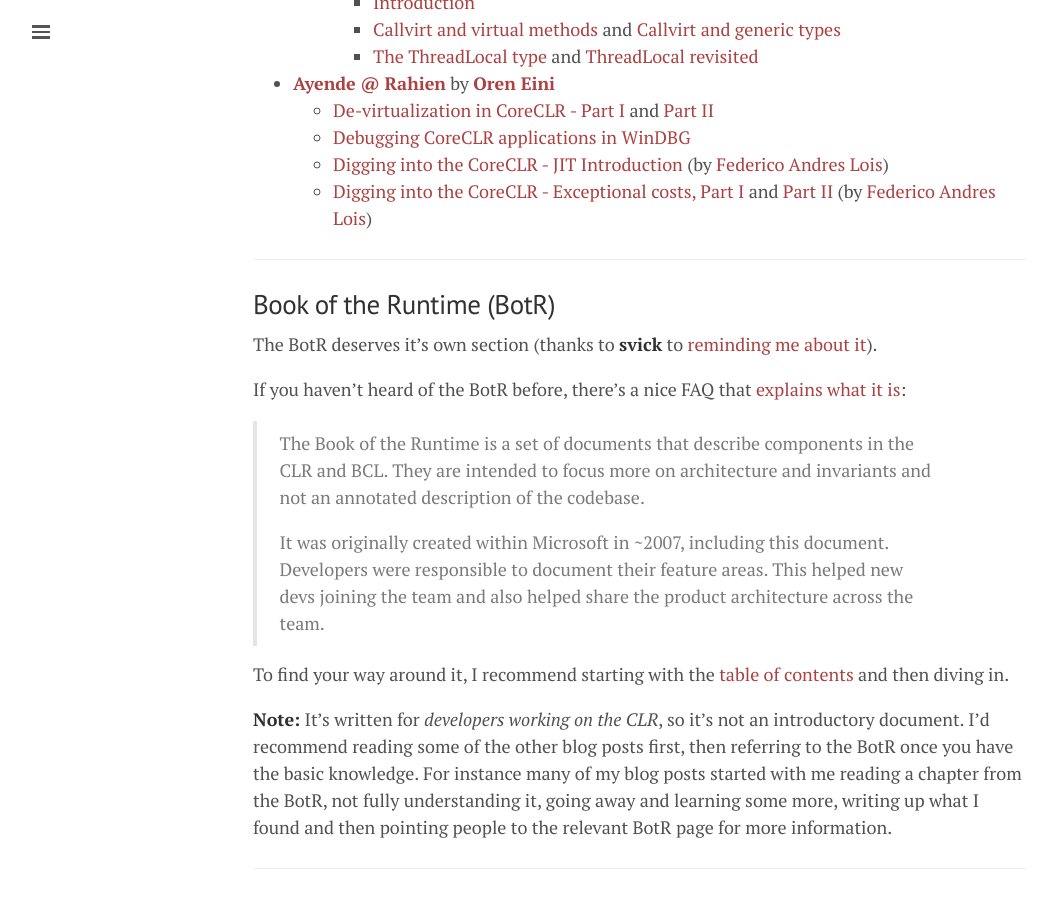
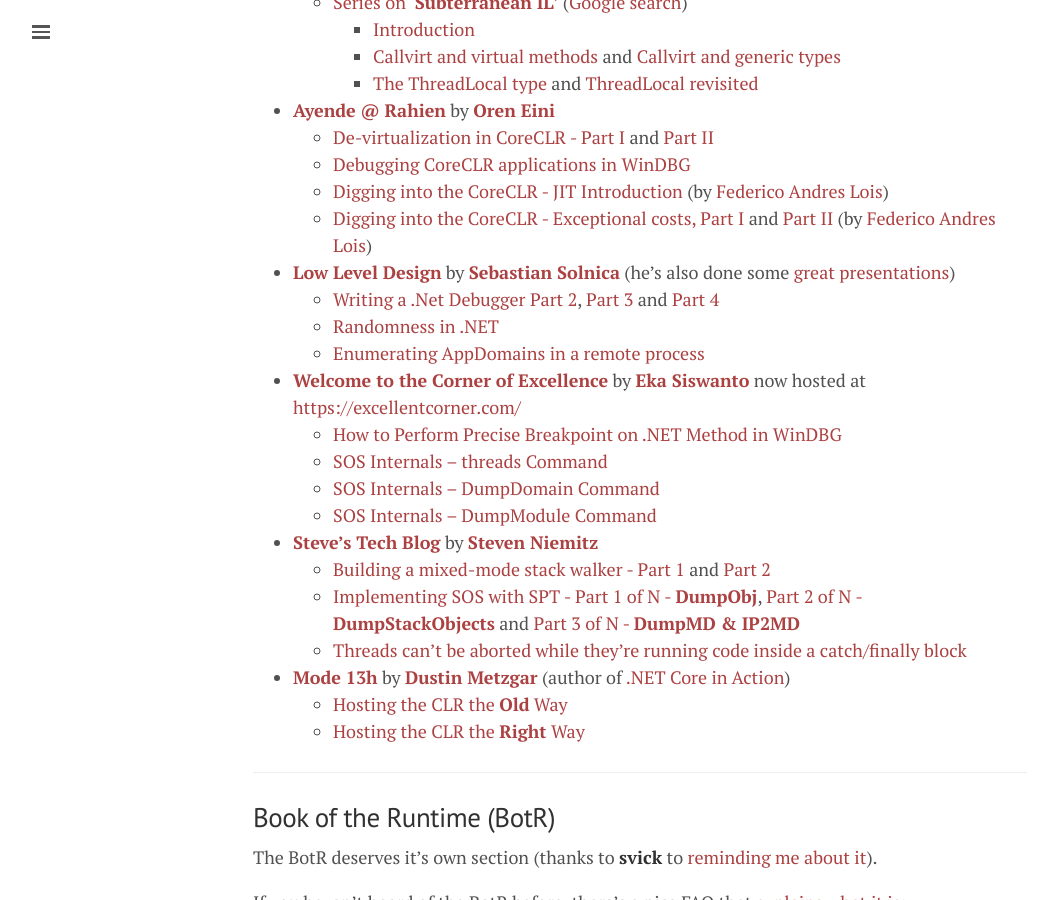
Before and after one commit to mattwarren/mattwarren.github.io, a Jekyll site: the page built from _posts/2018-01-22-Resources-for-Learning-about-.NET-Internals.md, in a window 1280 px wide and 900 px high, scrolled down 3963 px. Shown: the whole window, without its empty margins (0-1052 px from the left). Built offline with Jekyll 4.4.1, drawn with Linux system fonts in a browser that asks for light colours; nearby versions of some CDN libraries; comment, search, counter and statistics services are not loaded; some of the changed text lies outside the part shown.

Commit message:
Added a few most posts to the '.NET Internals' resource list

```diff
--- a/_posts/2018-01-22-Resources-for-Learning-about-.NET-Internals.md
+++ b/_posts/2018-01-22-Resources-for-Learning-about-.NET-Internals.md
@@ -56,7 +56,7 @@
 - [**TooSlowException**](http://tooslowexception.com/) by [**Konrad Kokosa** (@konradkokosa)](https://twitter.com/konradkokosa)
   - [.NET Core – compilation, running, debugging](http://tooslowexception.com/net-core-compilation-running-debugging/)
   - [How does Object.GetType() really work?](http://tooslowexception.com/how-does-gettype-work/)
-  - [Zero Garbage Collector for .NET Core](http://tooslowexception.com/zero-garbage-collector-for-net-core/)
+  - [Zero Garbage Collector for .NET Core](http://tooslowexception.com/zero-garbage-collector-for-net-core/) and the follow-up [Zero Garbage Collector for .NET Core 2.1 and ASP.NET Core 2.1](http://tooslowexception.com/zero-garbage-collector-for-net-core-2-1-and-asp-net-core-2-1/)
   - [The Ultimate .NET Experiment – open source project](http://tooslowexception.com/the-ultimate-net-experiment-project/)
 - [**a little bit of programming**](https://marcinjuraszek.com) by [**Marcin Juraszek** (@mmjuraszek)](https://twitter.com/mmjuraszek) (**M/S**)
   - [String.Split and int[] allocations](https://marcinjuraszek.com/2017/10/string-split-and-int-array-allocations.html)
@@ -140,6 +140,22 @@
   - [Debugging CoreCLR applications in WinDBG](https://ayende.com/blog/174914/debugging-coreclr-applications-in-windbg)
   - [Digging into the CoreCLR - JIT Introduction](https://ayende.com/blog/174977/digging-into-the-coreclr-jit-introduction) (by [Federico Andres Lois](https://twitter.com/federicolois))
   - [Digging into the CoreCLR - Exceptional costs, Part I](https://ayende.com/blog/175009/digging-into-the-coreclr-exceptional-costs-part-i) and [Part II](https://ayende.com/blog/175010/digging-into-the-coreclr-exceptional-costs-part-ii) (by [Federico Andres Lois](https://twitter.com/federicolois))
+- [**Low Level Design**](https://lowleveldesign.org) by [**Sebastian Solnica**](https://twitter.com/lowleveldesign) (he's also done some [great presentations](https://lowleveldesign.org/presentations/))
+  - [Writing a .Net Debugger](https://lowleveldesign.org/2010/10/11/writing-a-net-debugger-part-1-starting-the-debugging-session/) [Part 2](https://lowleveldesign.org/2010/10/22/writing-a-net-debugger-part-2-handling-events-and-creating-wrappers/), [Part 3](https://lowleveldesign.org/2010/11/08/writing-a-net-debugger-part-3-symbol-and-source-files/) and [Part 4](https://lowleveldesign.org/2010/12/01/writing-a-net-debugger-part-4-breakpoints/)
+  - [Randomness in .NET](https://lowleveldesign.org/2018/08/15/randomness-in-net/)
+  - [Enumerating AppDomains in a remote process](https://lowleveldesign.org/2016/08/23/enumerating-appdomains-in-a-remote-process/)
+- [**Welcome to the Corner of Excellence**](https://ekasiswanto.wordpress.com/) by [**Eka Siswanto**](https://twitter.com/surya_rakanta) now hosted at [https://excellentcorner.com/](https://excellentcorner.com/)
+  - [How to Perform Precise Breakpoint on .NET Method in WinDBG](https://excellentcorner.com/2018/06/21/how-to-perform-precise-breakpoint-on-net-method-in-windbg/)
+  - [SOS Internals – threads Command](https://ekasiswanto.wordpress.com/2010/11/15/sos-internals-threads-command/)
+  - [SOS Internals – DumpDomain Command](https://ekasiswanto.wordpress.com/2010/11/17/sos-internals-dumpdomain-command/)
+  - [SOS Internals – DumpModule Command](https://ekasiswanto.wordpress.com/2010/11/23/sos-internals-dumpmodule-command/)
+- [**Steve's Tech Blog**](http://blog.steveniemitz.com) by [**Steven Niemitz**](https://twitter.com/steveniemitz)
+  - [Building a mixed-mode stack walker - Part 1](http://blog.steveniemitz.com/building-a-mixed-mode-stack-walker-part-1/) and [Part 2](http://blog.steveniemitz.com/building-a-mixed-mode-stack-walker-part-2/)
+  - [Implementing SOS with SPT - Part 1 of N - **DumpObj**](http://blog.steveniemitz.com/implementing-sos-with-spt-part-1-of-n-dumpobj/), [Part 2 of N - **DumpStackObjects**](http://blog.steveniemitz.com/implementing-sos-with-spt-part-2-of-n-dumpstackobjects/) and [Part 3 of N - **DumpMD & IP2MD**](http://blog.steveniemitz.com/implementing-sos-with-spt-part-3-of-n-dumpmd-ip2md/)
+  - [Threads can't be aborted while they're running code inside a catch/finally block](http://blog.steveniemitz.com/threads-cant-be-aborted-while-theyre-running-code-inside-a-catchfinally-block/)
+- [**Mode 13h**](https://www.mode19.net/) by [**Dustin Metzgar**](https://twitter.com/DustinMetzgar) (author of [.NET Core in Action](https://www.manning.com/books/dotnet-core-in-action))
+  - [Hosting the CLR the **Old** Way](https://www.mode19.net/posts/clrhostingold/)
+  - [Hosting the CLR the **Right** Way](https://www.mode19.net/posts/clrhostingright/)
 
 ----
 
```
Also changed, not shown: _posts/2018-08-21-Monitoring-and-Observability-in-the-.NET-Runtime.md (+8 -2 lines).
